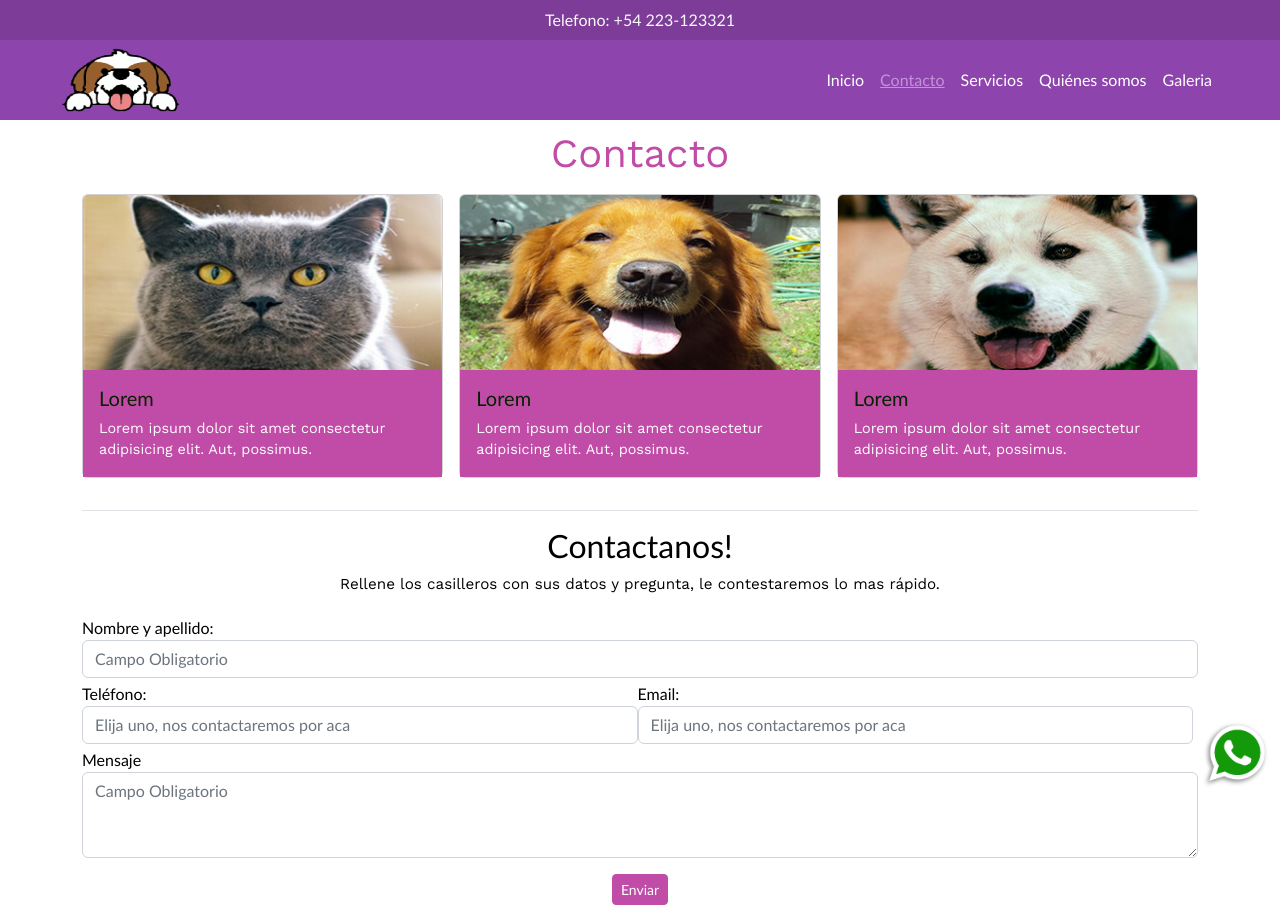
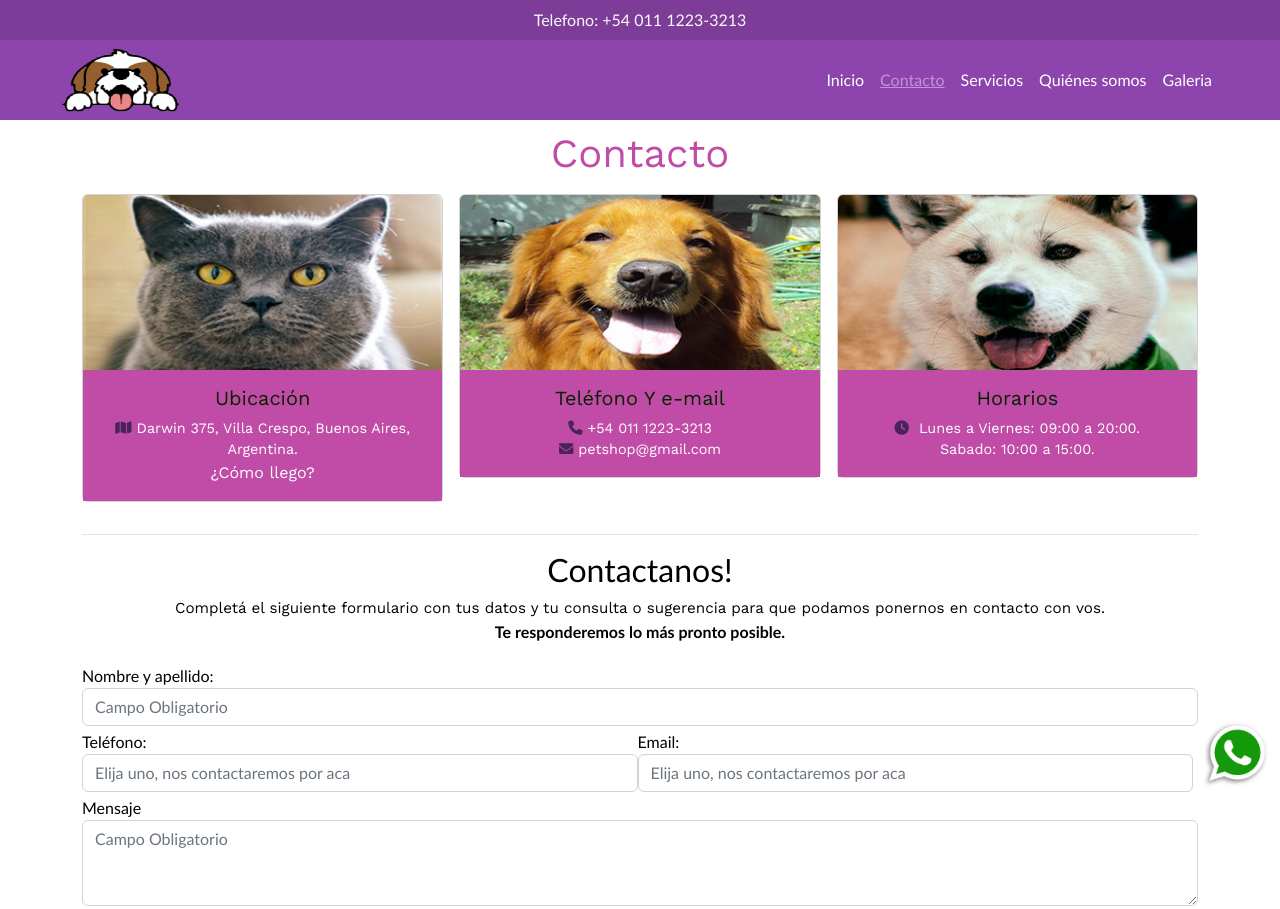
Before and after one commit to EzequielSanzZima/Sass2-Seo, a plain HTML site: page subpaginas/contacto.html in a window 1280 px wide. Shown: the top 909 px of the page. Drawn offline with nearby package versions, Linux system fonts and the light colour scheme.

Commit message:
cambio de numero, pagina contacto y servicio terminadas

```diff
--- a/style/archivos_scss/_contacto.scss
+++ b/style/archivos_scss/_contacto.scss
@@ -1,14 +1,48 @@
 
+
+.divCartasContacto{
+  @extend .animacionInformacionIndex;
+  animation-duration: 0.2s;
+}
 
 .bodyCardContacto {
     @extend .card-bodyIndex;
+    text-align: center;
+    font-family: map-get($textoParrafo, family);
 }
+
+
+
 .contactoCartas{
     font-size: map-get($textoParrafo, size);
     font-family: map-get($textoParrafo, family);
     margin: 0px;
 
 }
+
+.bodyCardContacto a p{
+  margin: 0px;
+}
+a {
+  color: white;
+  text-decoration: none;
+    &:hover, &:focus {
+    color: #23527c;
+    text-decoration: underline;
+    }
+      &:focus{
+        outline: 5px auto;
+        outline-offset: -2px;
+      }
+}
+
+
+.fa-envelope:before, .fa-phone:before, .fa-map:before, .fa-clock-four:before, .fa-clock:before{
+  color: #4A235A;
+  padding-right: 5px;
+}
+
+
 .row{
   justify-content: center;
 }
@@ -27,6 +61,7 @@
 .contactoTexto {
   font-family: map-get($textoParrafo, family);
   font-size: 0.95rem;
+  margin: 0px;
 }
 
 .contactoTelefonoEmail{
--- a/style/archivos_scss/_servicios.scss
+++ b/style/archivos_scss/_servicios.scss
@@ -20,8 +20,8 @@
 }
 
 .letraServicioAcordeon{
-    font-family: 'Work Sans', sans-serif;
-    font-size: 15px;
+    font-size: map-get($textoParrafo, size);
+    font-family: map-get($textoParrafo, family);
 }
 
 
--- a/subpaginas/contacto.html
+++ b/subpaginas/contacto.html
@@ -11,13 +11,15 @@
     <link rel="logo"  href="../favicon.ico">
     <link rel="stylesheet" href="../style/style.css">
     <link href='https://fonts.googleapis.com/css?family=Work Sans' rel='stylesheet'>
+    <script src="https://kit.fontawesome.com/31457a23a2.js" crossorigin="anonymous"></script>
+
   </head>
 
   <body>
       <!--Inicio Header-->
     <header class="container-fluid p-0">
         <div class="d-flex justify-content-center topHeader">
-            <p class="text-light mb-0 p-2">Telefono: +54 223-123321</p>
+            <p class="text-light mb-0 p-2">Telefono: +54 011 1223-3213</p>
         </div>
     <!-----------------------Nav Paginas-------------------->
       <div>
@@ -74,8 +76,11 @@
             <div class="card">
               <img src="../assets/contacto/gato-cara.jpg" alt="Gato cara" class="card-img-top">
               <div class="card-body bodyCardContacto">
-                <h5 class="card-tittle">Lorem</h5>
-                <p class="contactoCartas">Lorem ipsum dolor sit amet consectetur adipisicing elit. Aut, possimus.</p>
+                <h5 class="card-tittle">Ubicación</h5>
+                <p class="contactoCartas"><i class="fa-solid fa-map"></i>Darwin 375, Villa Crespo, Buenos Aires, Argentina.</p>
+                <a href="https://www.google.com.ar/maps/dir//Darwin+375,+Buenos+Aires/@-34.5957737,-58.4505665,17z/data=!4m8!4m7!1m0!1m5!1m1!1s0x95bcb5f61812e211:0x582f9df1cb0ea47f!2m2!1d-58.4474122!2d-34.595999" target="_blank">
+                  <p>¿Cómo llego?</p>
+                </a>
               </div>
             </div>
           </div>
@@ -84,8 +89,13 @@
             <div class="card">
               <img src="../assets/contacto/perro2.jpg" alt="Perro cara" class="card-img-top">
               <div class="card-body bodyCardContacto">
-                <h5 class="card-tittle">Lorem</h5>
-                <p class="contactoCartas">Lorem ipsum dolor sit amet consectetur adipisicing elit. Aut, possimus.</p>
+                <h5 class="card-tittle">Teléfono Y e-mail</h5>
+                <a href="tel:0113712732">
+                  <p class="contactoCartas"><i class="fa-solid fa-phone"></i>+54 011 1223-3213</i></p>
+                </a>
+                <a href="mailto:petshop@gmail.com">
+                  <p class="contactoCartas"><i class="fa-solid fa-envelope"></i>petshop@gmail.com</p>
+                </a>
               </div>
             </div>
           </div>
@@ -94,8 +104,9 @@
             <div class="card">
               <img src="../assets/contacto/perrocara.jpg" alt="Perro cara2" class="card-img-top">
               <div class="card-body bodyCardContacto">
-                <h5 class="card-tittle">Lorem</h5>
-                <p class="contactoCartas">Lorem ipsum dolor sit amet consectetur adipisicing elit. Aut, possimus.</p>
+                <h5 class="card-tittle">Horarios</h5>
+                <p class="contactoCartas"><i class="fa-solid fa-clock"></i> Lunes a Viernes: 09:00 a 20:00.</p>
+                <p class="contactoCartas">Sabado: 10:00 a 15:00.</p>
               </div>
             </div>
           </div>
@@ -111,7 +122,10 @@
       <div class="container-sm pb-2 pt-2">
         <div class="border-top">
           <h2 class="h1-responsive font-weight-bold text-center pt-3" >Contactanos!</h2>
-          <p class="text-center contactoTexto ">Rellene los casilleros con sus datos y pregunta, le contestaremos lo mas rápido.</p>
+          <p class="text-center contactoTexto">Completá el siguiente formulario con tus datos y tu consulta o sugerencia para que podamos ponernos en contacto con vos.</p>
+          <p class="text-center">
+            <span class="fw-bolder">Te responderemos lo más pronto posible.</span>
+          </p>
 
           <div class="row justify-content-center">
             <div class="col-md-12">
```
Also changed, not shown: index.html (+1 -1 lines), subpaginas/galeria.html (+1 -1 lines), subpaginas/quienes_somos.html (+1 -1 lines), subpaginas/servicios.html (+4 -2 lines), style/style.css, 1 other file.
